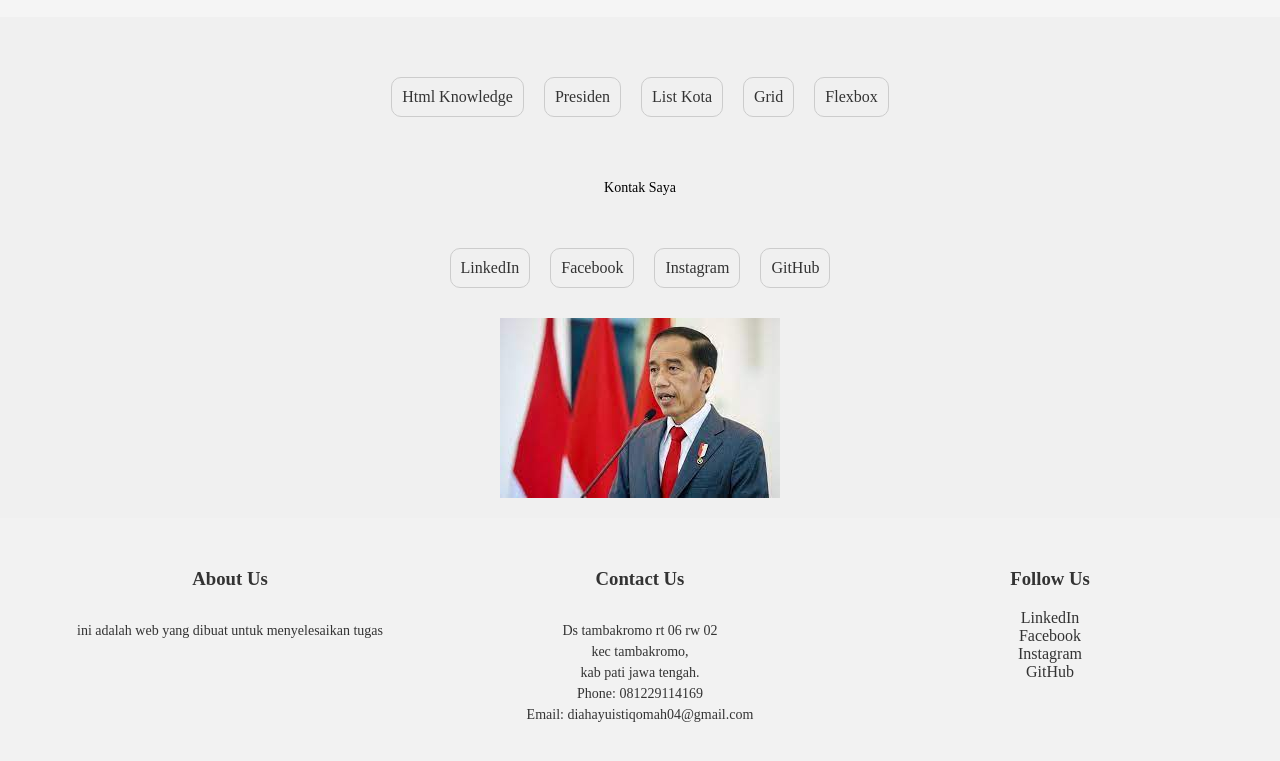
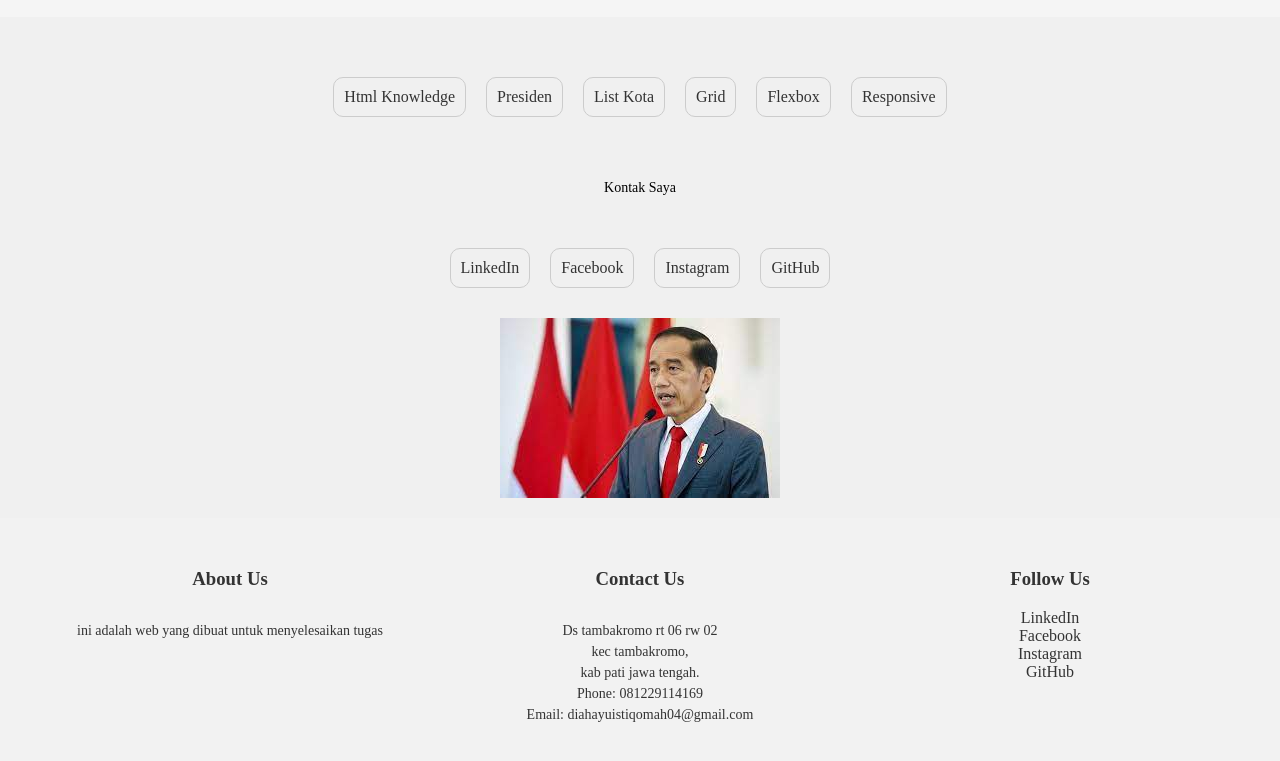
Before and after one commit to diahayuistiqomah/fswd3-html-dasar, a plain HTML site: page index.html in a window 1280 px wide. Shown: the part 123-884 px from the top of the page. Drawn offline with Linux system fonts and the light colour scheme.

Commit message:
Add files via upload

```diff
--- a/index.html
+++ b/index.html
@@ -45,6 +45,9 @@
       </li>
       <li>
         <a href="pages/flexbox.html">Flexbox</a>
+      </li>
+      <li>
+        <a href="pages/ressponsive.html">Responsive</a>
       </li>
     </ul>
 
```
